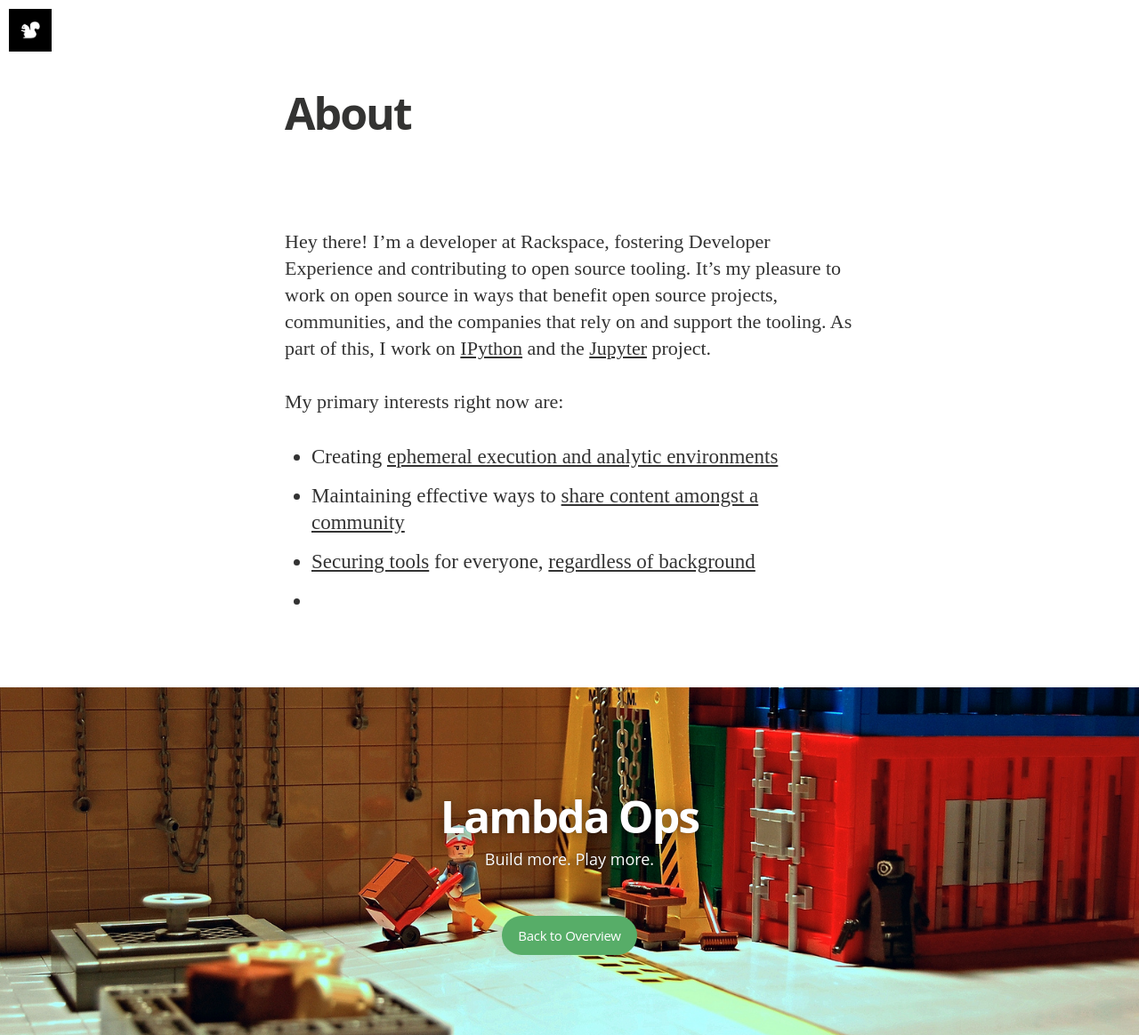
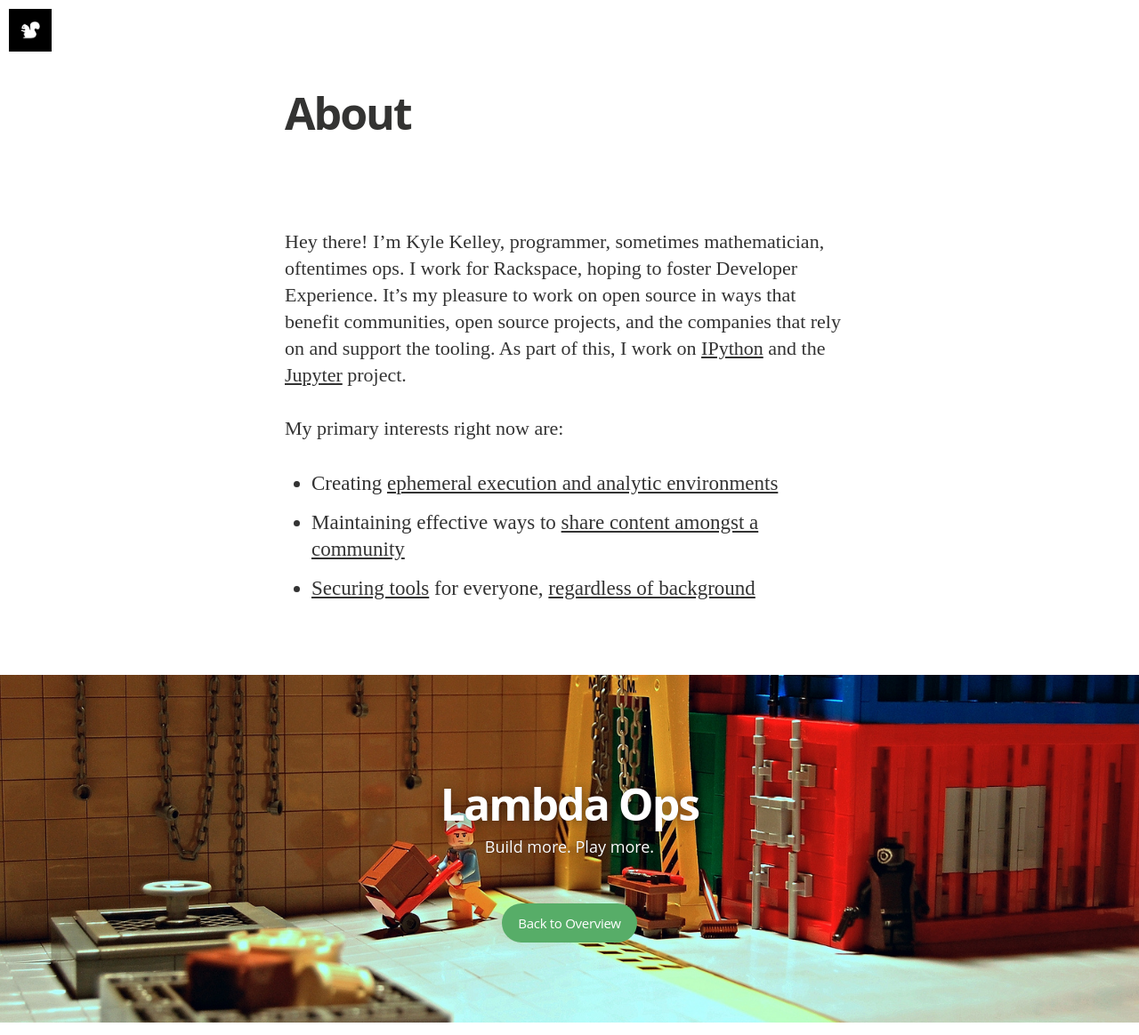
Before and after one commit to rgbkrk/rgbkrk.github.io, a Jekyll site: the page built from about.md, in a window 1280 px wide. Shown: the whole page at 89% size. Built offline with Jekyll 4.4.1, drawn with Linux system fonts in a browser that asks for light colours; nearby versions of some CDN libraries; some web fonts are replaced; Markdown is read by kramdown in place of the engine named in the settings.

Commit message:
Update About

```diff
--- a/about.md
+++ b/about.md
@@ -4,11 +4,10 @@ title: About
 permalink: /about/
 ---
 
-Hey there! I'm a developer at Rackspace, fostering Developer Experience and contributing to open source tooling. It's my pleasure to work on open source in ways that benefit open source projects, communities, and the companies that rely on and support the tooling. As part of this, I work on [IPython](http://ipython.org) and the [Jupyter](http://jupyter.org) project.
+Hey there! I'm Kyle Kelley, programmer, sometimes mathematician, oftentimes ops. I work for Rackspace, hoping to foster Developer Experience. It's my pleasure to work on open source in ways that benefit communities, open source projects, and the companies that rely on and support the tooling. As part of this, I work on [IPython](http://ipython.org) and the [Jupyter](http://jupyter.org) project.
 
 My primary interests right now are:
 
 * Creating [ephemeral execution and analytic environments](https://github.com/jupyter/tmpnb)
 * Maintaining effective ways to [share content amongst a community](http://nbviewer.ipython.org)
 * [Securing tools](https://speakerdeck.com/rgbkrk/one-weird-kernel-trick-hijacking-ipython-websockets) for everyone, [regardless of background](https://speakerdeck.com/rgbkrk/is-this-your-pipe-hijacking-the-build-pipeline)
-*
```
